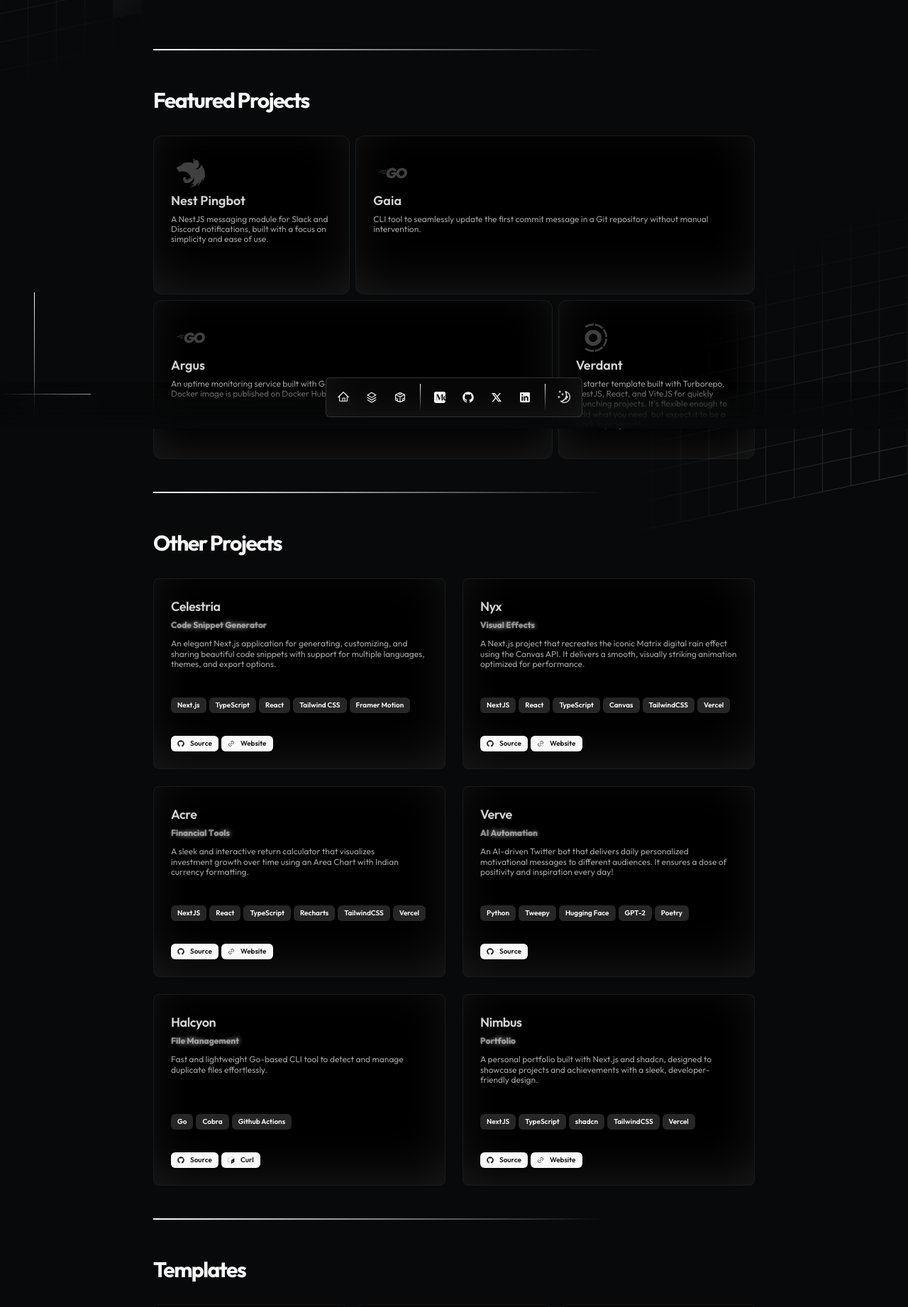
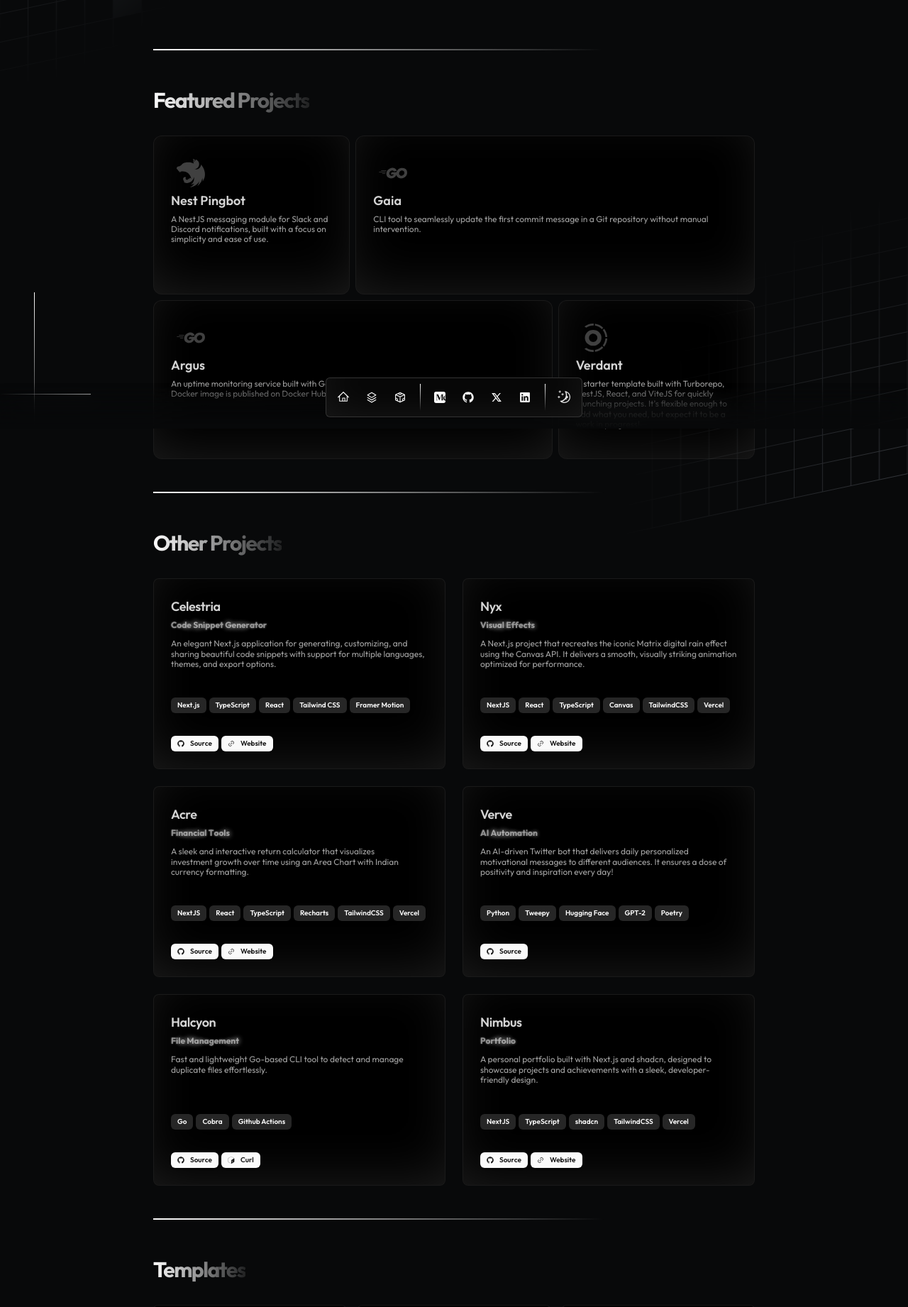
Before and after one commit to tejastn10/nimbus, a Next.js app: page /projects in a window 1280 px wide. Shown: the part 196-2038 px from the top of the page at 71% size. Built offline with nearby package versions, Linux system fonts and the light colour scheme.

Commit message:
feat: enhance styling of project section headers with gradient text

```diff
--- a/src/app/projects/page.tsx
+++ b/src/app/projects/page.tsx
@@ -70,7 +70,9 @@ const ProjectsPage = (): JSX.Element => {
 			</BlurFade>
 
 			<BlurFade delay={BLUR_FADE_DELAY * 2}>
-				<h2 className="font-bold text-3xl mb-8 tracking-tighter">Featured Projects</h2>
+				<h2 className="font-bold text-3xl mb-8 tracking-tighter w-fit text-transparent bg-clip-text bg-gradient-to-r from-neutral-900 to-neutral-100 dark:from-white dark:to-white/10">
+					Featured Projects
+				</h2>
 			</BlurFade>
 
 			<BlurFade delay={BLUR_FADE_DELAY * 4}>
@@ -86,7 +88,9 @@ const ProjectsPage = (): JSX.Element => {
 			</BlurFade>
 
 			<BlurFade delay={BLUR_FADE_DELAY * 6}>
-				<h2 className="font-bold text-3xl mb-8 tracking-tighter">Other Projects</h2>
+				<h2 className="font-bold text-3xl mb-8 tracking-tighter w-fit text-transparent bg-clip-text bg-gradient-to-r from-neutral-900 to-neutral-100 dark:from-white dark:to-white/10">
+					Other Projects
+				</h2>
 			</BlurFade>
 
 			<div className="grid grid-cols-1 gap-6 sm:grid-cols-2 mx-auto">
@@ -110,7 +114,9 @@ const ProjectsPage = (): JSX.Element => {
 			</BlurFade>
 
 			<BlurFade delay={BLUR_FADE_DELAY * 10}>
-				<h2 className="font-bold text-3xl mb-8 tracking-tighter">Templates</h2>
+				<h2 className="font-bold text-3xl mb-8 tracking-tighter w-fit text-transparent bg-clip-text bg-gradient-to-r from-neutral-900 to-neutral-100 dark:from-white dark:to-white/10">
+					Templates
+				</h2>
 			</BlurFade>
 
 			<div className="grid grid-cols-1 gap-4 sm:grid-cols-2 lg:grid-cols-3 mx-auto">
```
